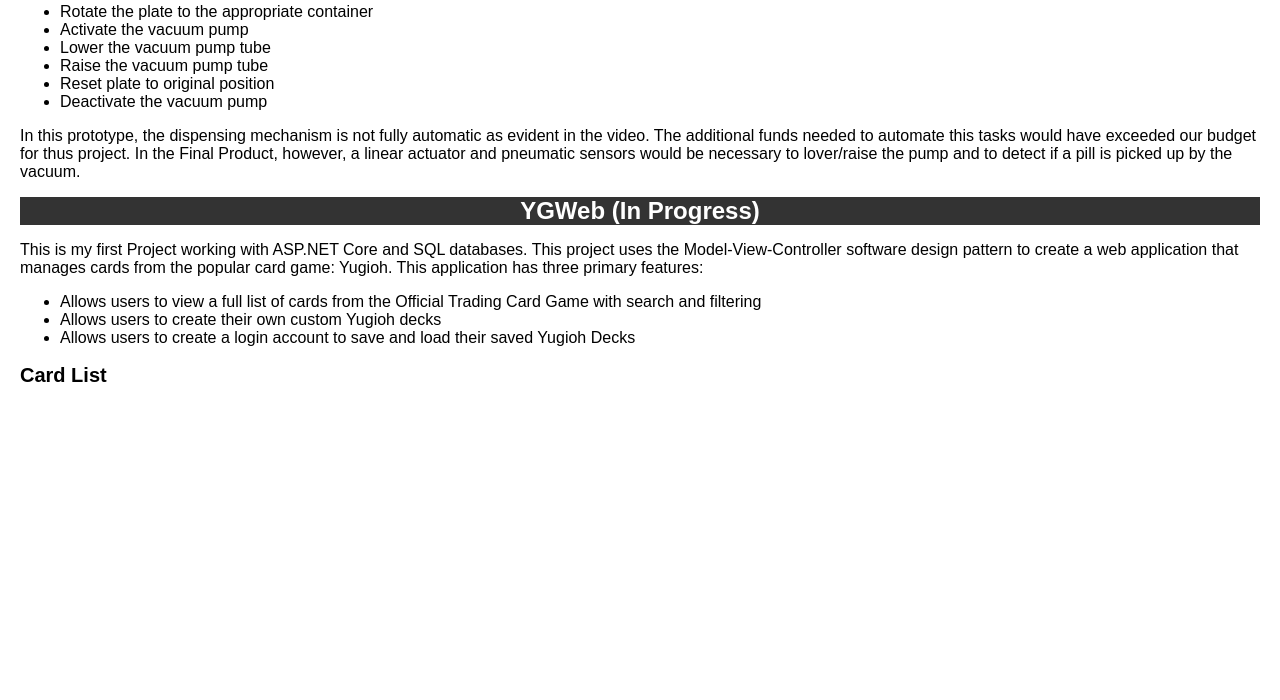
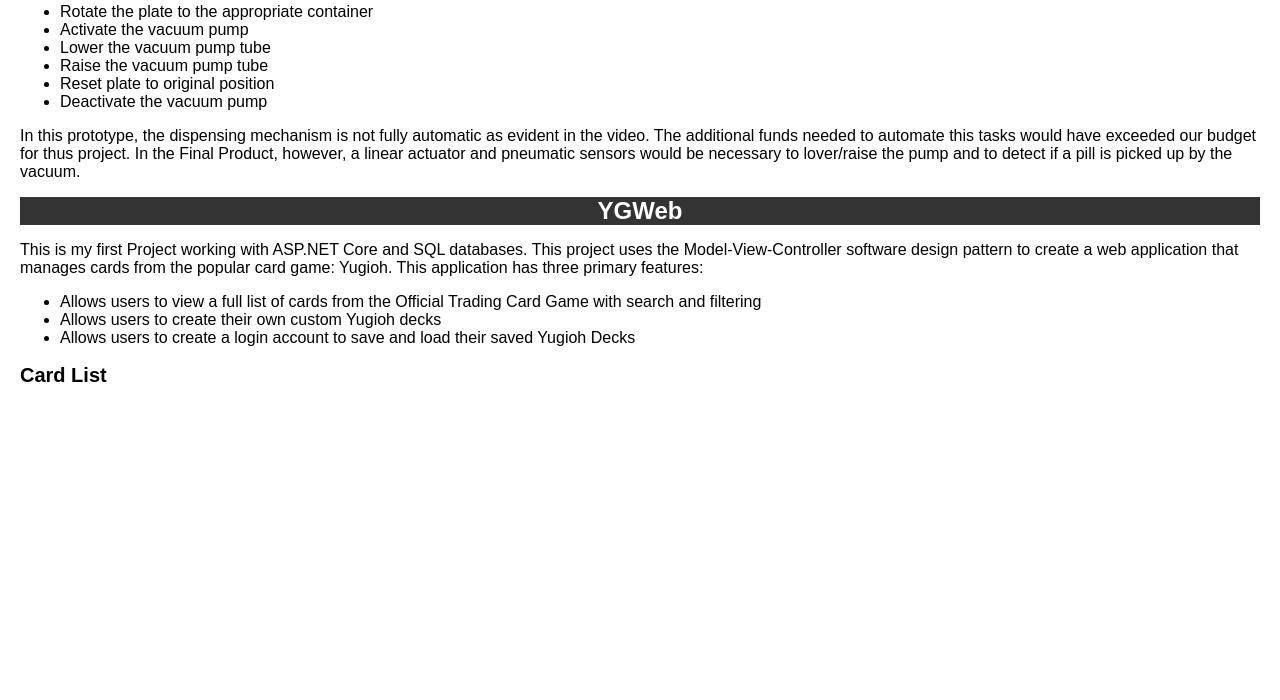
Before and after one commit to Tkhan2000/Tkhan2000.github.io, a plain HTML site: page index.html in a window 1280 px wide. Shown: the part 4980-5680 px from the top of the page. Drawn offline with Linux system fonts and the light colour scheme.

Commit message:
YGWeb no longer in progress

```diff
--- a/index.html
+++ b/index.html
@@ -207,7 +207,7 @@
       In the Final Product, however, a linear actuator and pneumatic sensors would be necessary to lover/raise
       the pump and to detect if a pill is picked up by the vacuum.
     </p>
-    <h1 style = "text-align:center;background-color:#333;color: white;">YGWeb (In Progress)</h1>
+    <h1 style = "text-align:center;background-color:#333;color: white;">YGWeb</h1>
     <p>
       This is my first Project working with ASP.NET Core and SQL databases. This project uses the Model-View-Controller
       software design pattern to create a web application that manages cards from the popular card game: Yugioh.
```
